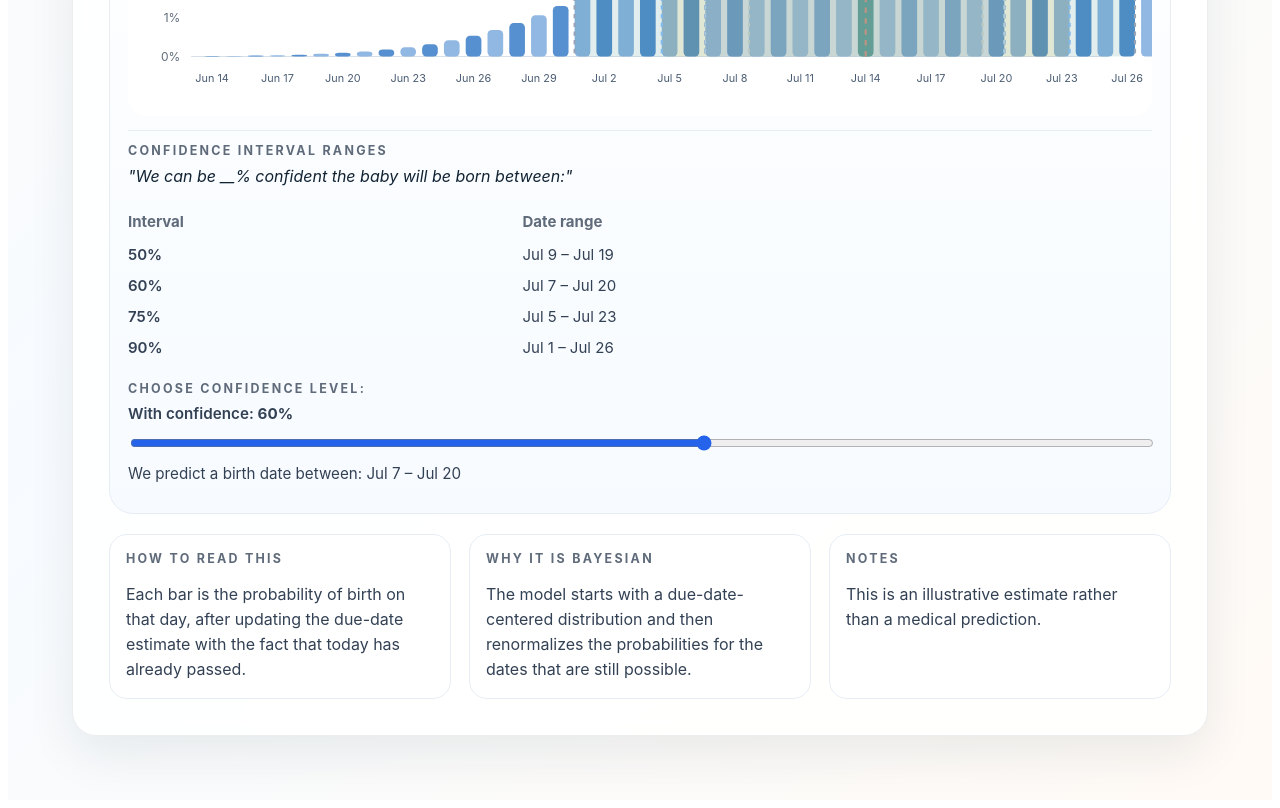
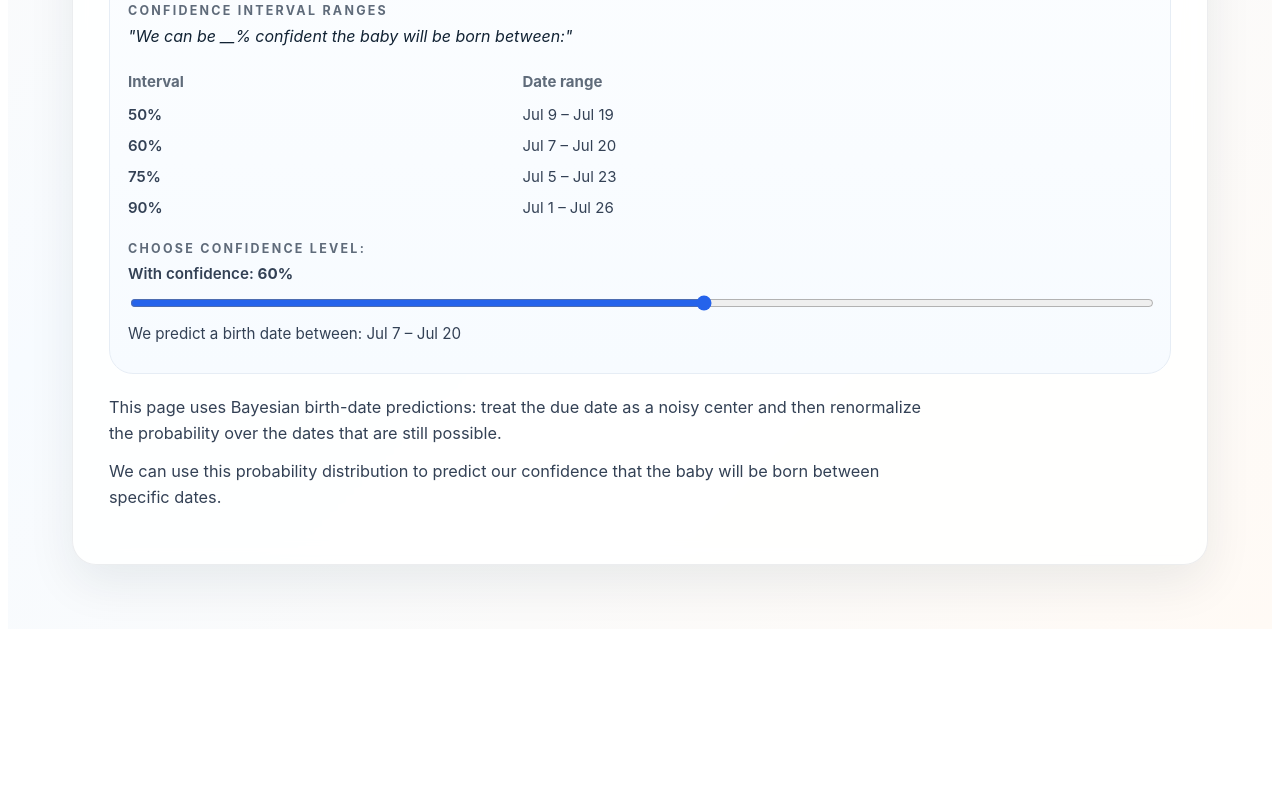
Before and after one commit to Frijol/ifoundthemeaningoflife.com, a Gatsby site: page /baby2 in a window 1280 px wide. Shown: the part 868-1676 px from the top of the page. After the commit the page ends 1505 px from the top, so only its background shows below. Built offline with nearby package versions, Linux system fonts and the light colour scheme; Gatsby itself is replaced by a stand-in of ours.

Commit message:
minor tweaks

```diff
--- a/src/pages/baby2.js
+++ b/src/pages/baby2.js
@@ -153,7 +153,8 @@ const Baby2Page = () => {
     const targetBarCenter = targetBarLeft + Math.max(barWidth * 0.72, 3) / 2
     const viewportWidth = frame.clientWidth
     const maxScrollLeft = Math.max(0, frame.scrollWidth - viewportWidth)
-    const desiredScroll = Math.min(Math.max(0, targetBarCenter - viewportWidth / 2), maxScrollLeft)
+    const preferredPosition = viewportWidth * 0.9
+    const desiredScroll = Math.min(Math.max(0, targetBarCenter - preferredPosition), maxScrollLeft)
 
     const applyScroll = () => {
       frame.scrollLeft = desiredScroll
@@ -235,13 +236,6 @@ const Baby2Page = () => {
         <h1 style={{ margin: "8px 0 12px", fontSize: "clamp(2rem, 6vw, 3rem)", lineHeight: 1.1, color: "#112233" }}>
           When will Kelsey give birth, given the baby has not been born yet?
         </h1>
-        <p style={{ margin: "0 0 18px", maxWidth: 820, color: "#334155", fontSize: "1.02rem", lineHeight: 1.6 }}>
-          This page uses Bayesian birth-date predictions: treat the due date as a noisy center and then renormalize the probability over the dates that are still possible.
-        </p>
-        <p style={{ margin: "0 0 18px", maxWidth: 820, color: "#334155", fontSize: "1.02rem", lineHeight: 1.6 }}>
-          We can use this probability distribution to predict our confidence that the baby will be born between specific dates.
-        </p>
-
         <div style={{ display: "flex", flexWrap: "wrap", gap: 16, marginBottom: 24 }}>
           <article style={{ flex: "1 1 220px", background: "#fff", border: "1px solid #e6edf5", borderRadius: 18, padding: 16 }}>
             <div style={smallLabelStyles}>As of</div>
@@ -257,6 +251,7 @@ const Baby2Page = () => {
             <div style={{ color: "#58708d", fontSize: "0.95rem" }}>{mostLikely ? `${mostLikely.percent.toFixed(1)}% posterior probability` : ""}</div>
           </article>
         </div>
+
 
         <div
           ref={chartFrameRef}
@@ -484,26 +479,12 @@ const Baby2Page = () => {
           </div>
         </div>
 
-        <div style={{ display: "grid", gridTemplateColumns: "repeat(auto-fit, minmax(240px, 1fr))", gap: 18, marginTop: 20 }}>
-          <article style={{ border: "1px solid #e6edf5", borderRadius: 18, padding: 16, background: "#fff" }}>
-            <div style={smallLabelStyles}>How to read this</div>
-            <p style={{ color: "#334155", lineHeight: 1.55, marginBottom: 0 }}>
-              Each bar is the probability of birth on that day, after updating the due-date estimate with the fact that today has already passed.
-            </p>
-          </article>
-          <article style={{ border: "1px solid #e6edf5", borderRadius: 18, padding: 16, background: "#fff" }}>
-            <div style={smallLabelStyles}>Why it is Bayesian</div>
-            <p style={{ color: "#334155", lineHeight: 1.55, marginBottom: 0 }}>
-              The model starts with a due-date-centered distribution and then renormalizes the probabilities for the dates that are still possible.
-            </p>
-          </article>
-          <article style={{ border: "1px solid #e6edf5", borderRadius: 18, padding: 16, background: "#fff" }}>
-            <div style={smallLabelStyles}>Notes</div>
-            <p style={{ color: "#334155", lineHeight: 1.55, marginBottom: 0 }}>
-              This is an illustrative estimate rather than a medical prediction.
-            </p>
-          </article>
-        </div>
+        <p style={{ margin: "20px 0 12px", maxWidth: 820, color: "#334155", fontSize: "1.02rem", lineHeight: 1.6 }}>
+          This page uses Bayesian birth-date predictions: treat the due date as a noisy center and then renormalize the probability over the dates that are still possible.
+        </p>
+        <p style={{ margin: "0 0 18px", maxWidth: 820, color: "#334155", fontSize: "1.02rem", lineHeight: 1.6 }}>
+          We can use this probability distribution to predict our confidence that the baby will be born between specific dates.
+        </p>
       </section>
     </main>
   )
```
